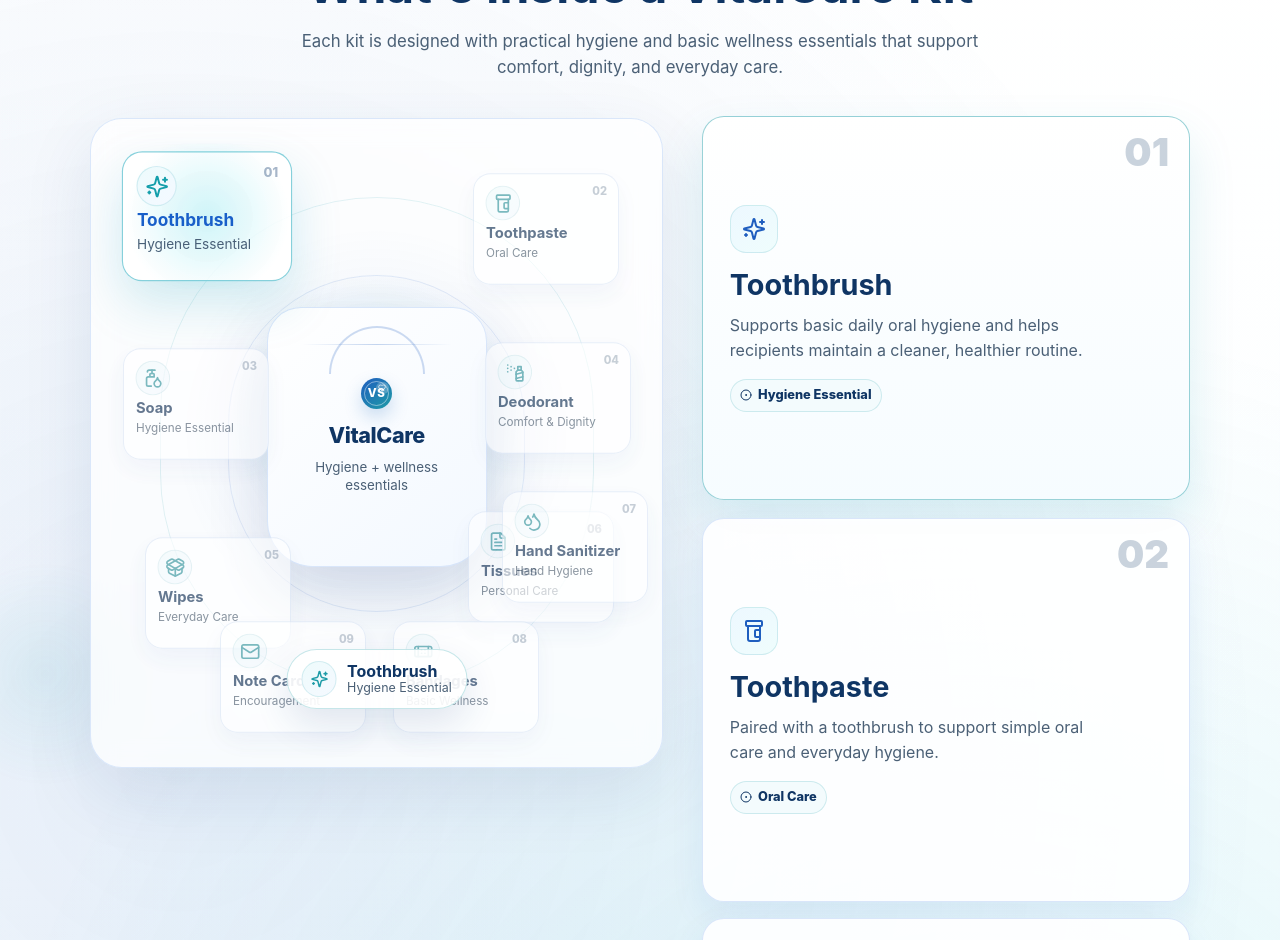
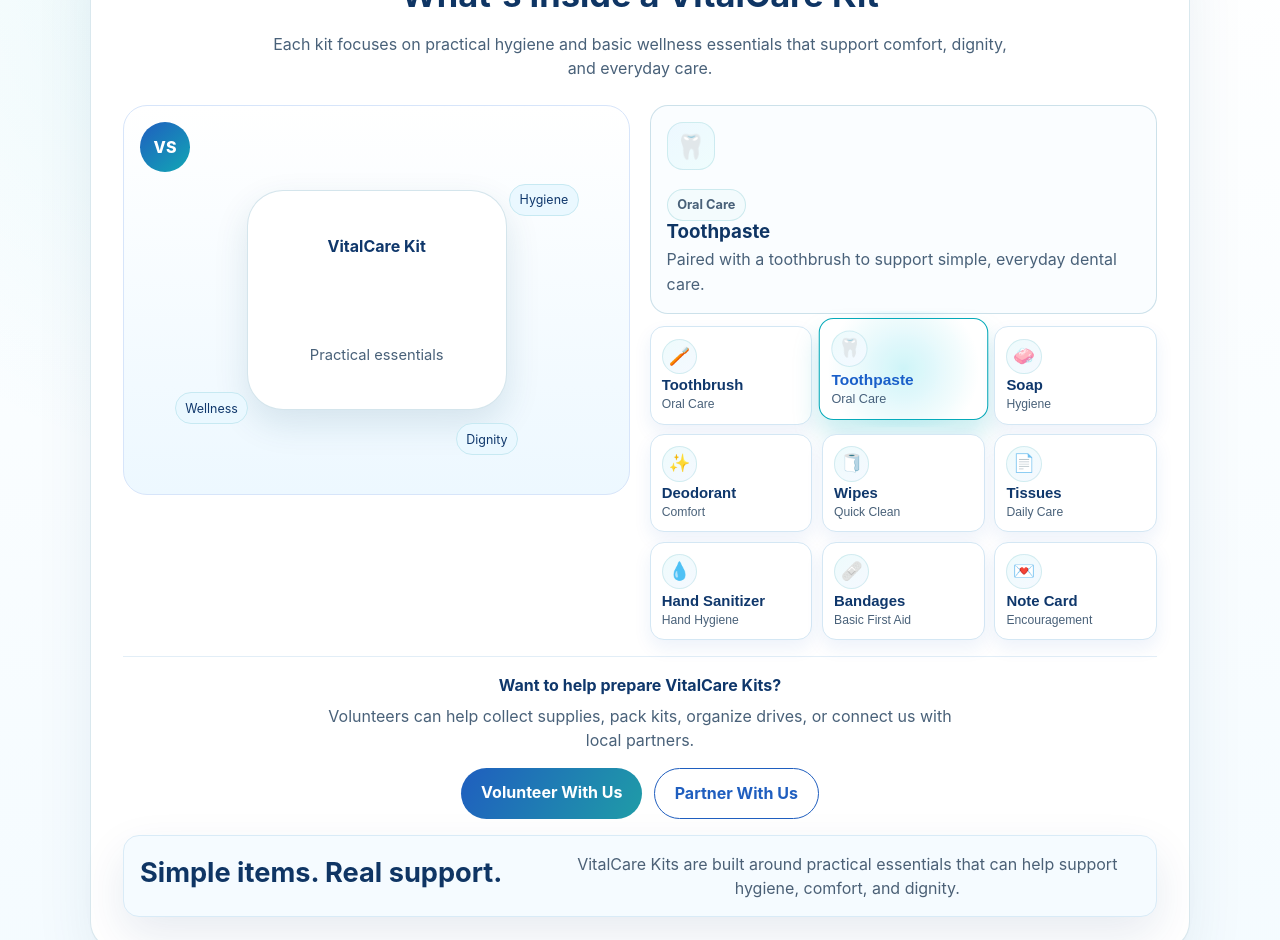
Before and after one commit to vitalserveinitiative/vitalserve-website, a React (Vite) app: page / in a window 1280 px wide. Shown: the part 1860-2800 px from the top of the page. Built offline with nearby package versions, Linux system fonts and the light colour scheme.

Commit message:
Rebuild VitalCare kit contents section with simple interactive UI

```diff
--- a/src/App.css
+++ b/src/App.css
@@ -505,3 +505,65 @@
     filter: none;
   }
 }
+
+.kit-contents-section {
+  scroll-margin-top: 110px;
+  background: radial-gradient(circle at 20% 10%, rgba(0, 180, 200, 0.08), transparent 35%), linear-gradient(180deg, #ffffff 0%, #f4fbff 100%);
+}
+
+.kit-contents-shell {
+  border: 1px solid rgba(21, 112, 148, 0.16);
+  border-radius: 28px;
+  box-shadow: 0 24px 60px rgba(12, 74, 110, 0.08);
+  background: #fff;
+  padding: clamp(1rem, 2.5vw, 2rem);
+}
+.kit-contents-header { text-align: center; max-width: 760px; margin: 0 auto 1.5rem; }
+.kit-contents-header p { color: #496179; }
+
+.kit-contents-layout { display: grid; grid-template-columns: 1fr 1fr; gap: 1.2rem; align-items: start; }
+.kit-visual-card { position: relative; border: 1px solid var(--border); border-radius: 24px; min-height: 390px; background: linear-gradient(180deg, #ffffff, #edf8ff); display: grid; place-items: center; overflow: hidden; }
+.kit-badge { position: absolute; top: 16px; left: 16px; width: 50px; height: 50px; border-radius: 999px; background: linear-gradient(140deg, #1f5ebf, #12a7b5); color: #fff; display: grid; place-items: center; font-weight: 800; }
+.kit-bag-shape { width: min(260px, 76%); min-height: 220px; border-radius: 36px; border: 1px solid rgba(21, 112, 148, 0.18); background: #fff; box-shadow: 0 14px 35px rgba(12, 74, 110, 0.12); display: grid; place-items: center; text-align: center; }
+.kit-bag-shape strong { color: #0f376b; }
+.kit-bag-shape span { color: #496179; font-size: .92rem; }
+.floating-kit-chip { position: absolute; padding: .35rem .6rem; border-radius: 999px; background: #eaf8ff; border: 1px solid #c7e9f2; color: #0f376b; font-size: .78rem; }
+.chip-one { top: 20%; right: 10%; }
+.chip-two { bottom: 18%; left: 10%; }
+.chip-three { bottom: 10%; right: 22%; }
+
+.kit-detail-card { border: 1px solid rgba(21,112,148,.2); border-radius: 18px; background: #fafdff; padding: 1rem; margin-bottom: .8rem; transition: all .3s ease; }
+.kit-detail-icon { font-size: 1.5rem; }
+.kit-detail-tag { color: #12a7b5; font-weight: 700; margin: .25rem 0; }
+.kit-detail-card p { color: #496179; margin: .2rem 0 0; }
+
+.kit-item-grid { display: grid; grid-template-columns: repeat(3, minmax(0, 1fr)); gap: .6rem; }
+button.kit-item-card { width: 100%; min-height: 0; text-align: left; cursor: pointer; position: relative; inset: auto; opacity: 1; filter: none; transform: none; border: 1px solid #d4e7f4; border-radius: 14px; background: #fff; padding: .7rem; display: grid; gap: .2rem; box-shadow: 0 8px 18px rgba(31,94,191,.08); transition: all 300ms ease; }
+button.kit-item-card .kit-item-icon { font-size: 1.1rem; }
+button.kit-item-card strong { color: #0f376b; font-size: .93rem; }
+button.kit-item-card small { color: #496179; }
+button.kit-item-card.active { transform: translateY(-6px) scale(1.04); border-color: #12a7b5; box-shadow: 0 16px 26px rgba(18, 167, 181, 0.22); }
+
+.kit-cta-row { border-top: 1px solid #e2eef7; margin-top: 1rem; padding-top: 1rem; text-align: center; }
+.kit-cta-title { font-weight: 700; color: #0f376b; margin: 0; }
+.kit-cta-text { color: #496179; margin: .35rem auto .9rem; max-width: 64ch; }
+.kit-cta-actions { display: flex; justify-content: center; gap: .7rem; flex-wrap: wrap; }
+
+.kit-summary-card { margin-top: 1rem; border: 1px solid #d9ebf7; border-radius: 16px; background: #f5fbff; padding: .95rem 1rem; text-align: center; }
+.kit-summary-card p { margin: .35rem 0 0; color: #496179; }
+
+@media (max-width: 800px) {
+  .kit-contents-layout { grid-template-columns: 1fr; }
+  .kit-item-grid { grid-template-columns: repeat(2, minmax(0, 1fr)); }
+}
+
+@media (max-width: 520px) {
+  .kit-item-grid { grid-template-columns: 1fr; }
+}
+
+@media (prefers-reduced-motion: reduce) {
+  .kit-item-card,
+  .kit-detail-card,
+  .kit-visual-card,
+  .floating-kit-chip { transition: none; animation: none; }
+}
--- a/src/App.jsx
+++ b/src/App.jsx
@@ -28,202 +28,93 @@
 
 
 const kitItems = [
-  {
-    title: 'Toothbrush',
-    description: 'Supports basic daily oral hygiene and helps recipients maintain a cleaner, healthier routine.',
-    tag: 'Hygiene Essential',
-    Icon: Sparkles,
-    position: 'toothbrush',
-  },
-  {
-    title: 'Toothpaste',
-    description: 'Paired with a toothbrush to support simple oral care and everyday hygiene.',
-    tag: 'Oral Care',
-    Icon: PillBottle,
-    position: 'toothpaste',
-  },
-  {
-    title: 'Soap',
-    description: 'A basic hygiene essential for washing hands and maintaining cleanliness.',
-    tag: 'Hygiene Essential',
-    Icon: SoapDispenserDroplet,
-    position: 'soap',
-  },
-  {
-    title: 'Deodorant',
-    description: 'Helps provide comfort, confidence, and dignity throughout the day.',
-    tag: 'Comfort & Dignity',
-    Icon: SprayCan,
-    position: 'deodorant',
-  },
-  {
-    title: 'Wipes',
-    description: 'Useful for quick cleaning when access to showers or sinks may be limited.',
-    tag: 'Everyday Care',
-    Icon: PackageOpen,
-    position: 'wipes',
-  },
-  {
-    title: 'Tissues',
-    description: 'A simple everyday item for comfort, cleanliness, and personal care.',
-    tag: 'Personal Care',
-    Icon: FileText,
-    position: 'tissues',
-  },
-  {
-    title: 'Hand Sanitizer',
-    description: 'Helps support hand hygiene when soap and water are not immediately available.',
-    tag: 'Hand Hygiene',
-    Icon: Droplets,
-    position: 'sanitizer',
-  },
-  {
-    title: 'Bandages',
-    description: 'Provides basic first-aid support for small cuts, scrapes, or minor everyday needs.',
-    tag: 'Basic Wellness',
-    Icon: Bandage,
-    position: 'bandages',
-  },
-  {
-    title: 'Note Card',
-    description: 'A short message of encouragement to remind each recipient that they are valued.',
-    tag: 'Encouragement',
-    Icon: Mail,
-    position: 'note-card',
-  },
+  { title: 'Toothbrush', tag: 'Oral Care', description: 'Supports basic daily oral hygiene and helps recipients maintain a cleaner routine.', icon: '🪥' },
+  { title: 'Toothpaste', tag: 'Oral Care', description: 'Paired with a toothbrush to support simple, everyday dental care.', icon: '🦷' },
+  { title: 'Soap', tag: 'Hygiene', description: 'A basic hygiene essential for handwashing, cleanliness, and daily care.', icon: '🧼' },
+  { title: 'Deodorant', tag: 'Comfort', description: 'Helps provide comfort, confidence, and dignity throughout the day.', icon: '✨' },
+  { title: 'Wipes', tag: 'Quick Clean', description: 'Useful for quick cleaning when access to showers or sinks may be limited.', icon: '🧻' },
+  { title: 'Tissues', tag: 'Daily Care', description: 'A simple everyday item for comfort, cleanliness, and personal care.', icon: '📄' },
+  { title: 'Hand Sanitizer', tag: 'Hand Hygiene', description: 'Helps support hand hygiene when soap and water are not immediately available.', icon: '💧' },
+  { title: 'Bandages', tag: 'Basic First Aid', description: 'Provides basic support for small cuts, scrapes, or minor everyday needs.', icon: '🩹' },
+  { title: 'Note Card', tag: 'Encouragement', description: 'A short message of support to remind each recipient that they are valued.', icon: '💌' },
 ]
 
-function KitItemCard({ item, index, isActive }) {
-  const { Icon } = item
+function KitContentsSection() {
+  const [activeKitItem, setActiveKitItem] = useState(0)
+
+  useEffect(() => {
+    const id = setInterval(() => {
+      setActiveKitItem((current) => (current + 1) % kitItems.length)
+    }, 4500)
+
+    return () => clearInterval(id)
+  }, [])
+
+  const activeItem = kitItems[activeKitItem]
 
   return (
-    <article
-      className={`kit-item-card kit-item-${item.position} ${isActive ? 'active' : ''}`}
-      aria-label={`${item.title}: ${item.description}`}
+    <section id="kit-contents" className="kit-contents-section section reveal" aria-labelledby="kit-contents-title">
+      <div className="container">
+        <div className="kit-contents-shell">
+          <div className="kit-contents-header">
+            <p className="section-kicker">VITALCARE KIT</p>
+            <h2 id="kit-contents-title">What&apos;s Inside a VitalCare Kit</h2>
+            <p>
+              Each kit focuses on practical hygiene and basic wellness essentials that support comfort, dignity, and everyday care.
+            </p>
+          </div>
+
+          <div className="kit-contents-layout">
+            <div className="kit-visual-card" aria-hidden="true">
+              <div className="kit-badge">VS</div>
+              <div className="kit-bag-shape">
+                <strong>VitalCare Kit</strong>
+                <span>Practical essentials</span>
+              </div>
+              <span className="floating-kit-chip chip-one">Hygiene</span>
+              <span className="floating-kit-chip chip-two">Wellness</span>
+              <span className="floating-kit-chip chip-three">Dignity</span>
+            </div>
+
+            <div>
+              <article className="kit-detail-card" key={activeItem.title}>
+                <span className="kit-detail-icon" aria-hidden="true">{activeItem.icon}</span>
+                <p className="kit-detail-tag">{activeItem.tag}</p>
+                <h3>{activeItem.title}</h3>
+                <p>{activeItem.description}</p>
+              </article>
+
+              <div className="kit-item-grid" role="list" aria-label="VitalCare Kit items">
+                {kitItems.map((item, index) => (
+                  <button
+                    key={item.title}
+                    type="button"
+                    className={`kit-item-card ${activeKitItem === index ? 'active' : ''}`}
+                    onClick={() => setActiveKitItem(index)}
+                    onMouseEnter={() => setActiveKitItem(index)}
+                    aria-pressed={activeKitItem === index}
                   >
-      <span className="kit-item-number">{String(index + 1).padStart(2, '0')}</span>
-      <span className="kit-item-icon" aria-hidden="true"><Icon size={21} /></span>
+                    <span className="kit-item-icon" aria-hidden="true">{item.icon}</span>
                     <strong>{item.title}</strong>
                     <small>{item.tag}</small>
-    </article>
-  )
-}
-
-function KitVisual({ activeItem }) {
-  const active = kitItems[activeItem] ?? kitItems[0]
-  const ActiveIcon = active.Icon
-
-  return (
-    <div className="kit-visual-sticky" aria-label="Interactive VitalCare Kit contents visual">
-      <div className="kit-visual-shell">
-        <div className="kit-connector" aria-hidden="true" />
-        <div className="kit-bag-visual" role="img" aria-label="Illustration of a VitalServe VitalCare Kit bag">
-          <div className="bag-cord" aria-hidden="true" />
-          <div className="bag-logo"><LogoMark /></div>
-          <span>VitalCare</span>
-          <small>Hygiene + wellness essentials</small>
-        </div>
-        <div className="active-item-callout" aria-live="polite">
-          <span className="kit-item-icon" aria-hidden="true"><ActiveIcon size={18} /></span>
-          <div>
-            <strong>{active.title}</strong>
-            <small>{active.tag}</small>
-          </div>
-        </div>
-        {kitItems.map((item, index) => (
-          <KitItemCard key={item.title} item={item} index={index} isActive={activeItem === index} />
+                  </button>
                 ))}
               </div>
             </div>
-  )
-}
-
-function ItemDetailPanel({ item, index, isActive, panelRef }) {
-  const { Icon } = item
-
-  return (
-    <article
-      ref={panelRef}
-      className={`kit-detail-panel ${isActive ? 'active' : ''}`}
-      data-kit-index={index}
-      tabIndex="0"
-    >
-      <div className="kit-detail-icon" aria-hidden="true"><Icon size={24} /></div>
-      <span className="kit-detail-number">{String(index + 1).padStart(2, '0')}</span>
-      <h3>{item.title}</h3>
-      <p>{item.description}</p>
-      <span className="kit-detail-tag"><CircleDot size={12} /> {item.tag}</span>
-    </article>
-  )
-}
-
-function KitContentsSection() {
-  const [activeItem, setActiveItem] = useState(0)
-  const itemRefs = useRef([])
-
-  useEffect(() => {
-    const reduceMotion = window.matchMedia('(prefers-reduced-motion: reduce)').matches
-    if (reduceMotion) return undefined
-
-    const observer = new IntersectionObserver(
-      (entries) => {
-        const visibleEntries = entries
-          .filter((entry) => entry.isIntersecting)
-          .sort((a, b) => b.intersectionRatio - a.intersectionRatio)
-
-        if (visibleEntries.length > 0) {
-          const nextIndex = Number(visibleEntries[0].target.dataset.kitIndex)
-          setActiveItem(nextIndex)
-        }
-      },
-      { threshold: [0.45, 0.6], rootMargin: '-35% 0px -35% 0px' },
-    )
-
-    itemRefs.current.forEach((panel) => {
-      if (panel) observer.observe(panel)
-    })
-
-    return () => observer.disconnect()
-  }, [])
-
-  return (
-    <section id="kit-contents" className="kit-showcase reveal" aria-labelledby="kit-showcase-title">
-      <div className="kit-showcase-bg bg-one" aria-hidden="true" />
-      <div className="kit-showcase-bg bg-two" aria-hidden="true" />
-      <div className="container">
-        <div className="kit-showcase-header">
-          <p className="section-kicker">VitalCare Kit</p>
-          <h2 id="kit-showcase-title">What&apos;s Inside a VitalCare Kit</h2>
-          <p>
-            Each kit is designed with practical hygiene and basic wellness essentials that support comfort,
-            dignity, and everyday care.
-          </p>
           </div>
 
-        <div className="kit-showcase-layout">
-          <KitVisual activeItem={activeItem} />
-          <div className="kit-detail-list" aria-label="VitalCare Kit item details">
-            {kitItems.map((item, index) => (
-              <ItemDetailPanel
-                key={item.title}
-                item={item}
-                index={index}
-                isActive={activeItem === index}
-                panelRef={(element) => { itemRefs.current[index] = element }}
-              />
-            ))}
+          <div className="kit-cta-row">
+            <p className="kit-cta-title">Want to help prepare VitalCare Kits?</p>
+            <p className="kit-cta-text">Volunteers can help collect supplies, pack kits, organize drives, or connect us with local partners.</p>
+            <div className="kit-cta-actions">
+              <a className="btn btn-primary" href="#involved">Volunteer With Us</a>
+              <a className="btn btn-secondary" href="mailto:vitalserveinitiative@gmail.com">Partner With Us</a>
             </div>
           </div>
 
           <div className="kit-summary-card">
-          <div>
-            <p className="section-kicker">Final View</p>
             <h3>Simple items. Real support.</h3>
-            <p>VitalCare Kits focus on practical essentials that can help support hygiene, comfort, and dignity.</p>
-          </div>
-          <div className="kit-summary-actions">
-            <a className="btn btn-primary" href="#involved">Volunteer With Us</a>
-            <a className="btn btn-secondary" href="mailto:vitalserveinitiative@gmail.com">Partner With Us</a>
+            <p>VitalCare Kits are built around practical essentials that can help support hygiene, comfort, and dignity.</p>
           </div>
         </div>
       </div>
@@ -340,8 +231,7 @@
                 simple practical support.
               </p>
               <p>
-                The interactive guide below replaces a basic contents list with a calm scroll experience that
-                explains how each essential supports hygiene, wellness, comfort, and dignity.
+                The section below highlights each kit item with a simple interactive view so supporters can quickly understand what goes into every VitalCare Kit.
               </p>
             </div>
 
```
Lines whose indentation alone changed are shown as unchanged.
